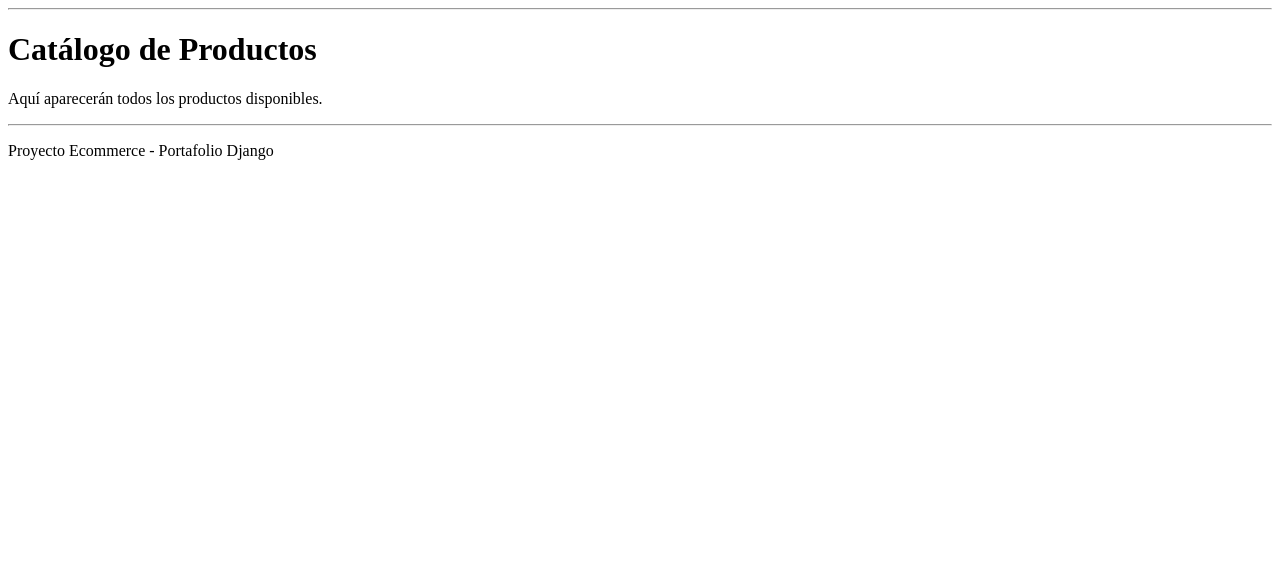
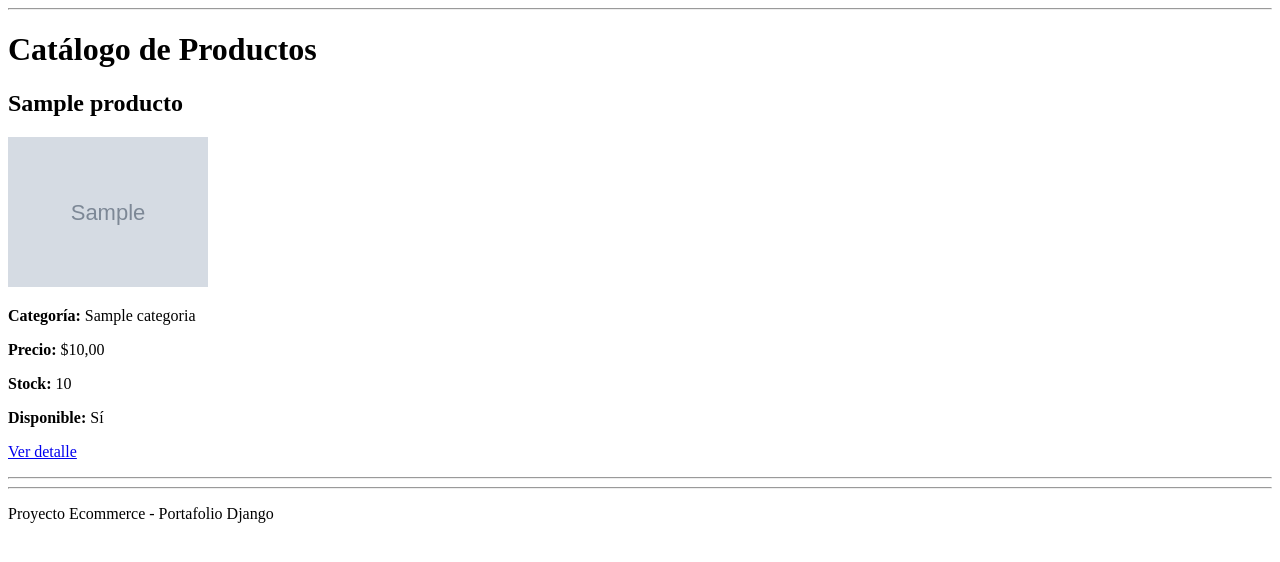
Before and after one commit to JCarvajalLab/Modulo-8-E-commerce-ProyectoFinal, a Django app: page /productos/ in a window 1280 px wide. Shown: the part 27-589 px from the top of the page. Run offline with Django 5.2, Linux system fonts and the light colour scheme; tables that the repository leaves empty hold one stand-in row (values such as "Sample post"); grey boxes marked "Sample" are stand-in pictures.

Commit message:
feat: Se implementa catalogo y detalle de productos(funcionalidad)

```diff
--- a/productos/templates/productos/lista_productos.html
+++ b/productos/templates/productos/lista_productos.html
@@ -3,7 +3,37 @@
 
 {% block content %}
 
-    <h1>Catálogo de Productos</h1>
-    <p>Aquí aparecerán todos los productos disponibles.</p>
+<h1>Catálogo de Productos</h1>
+
+{% for producto in productos %}
+
+<article>
+    <h2>{{ producto.nombre }}</h2>
+    {% if producto.imagen %}
+        <img src="{{ producto.imagen.url }}" alt="{{ producto.nombre }}" width="200">
+    {% else %}
+        <p>Sin imagen disponible.</p>
+    {% endif %}
+    <p><strong>Categoría:</strong> {{ producto.categoria }}</p>
+    <p><strong>Precio:</strong> ${{ producto.precio }}</p>
+    <p><strong>Stock:</strong> {{ producto.stock }}</p>
+    <p><strong>Disponible:</strong>
+        {% if producto.disponible %}
+            Sí
+        {% else %}
+            No
+        {% endif %}
+    </p>
+    <p><a href="{% url 'productos:detalle_producto' producto.id %}">Ver detalle</a></p>
+
+</article>
+
+<hr>
+
+{% empty %}
+
+<p>No existen productos registrados.</p>
+
+{% endfor %}
 
 {% endblock content %}
--- a/productos/urls.py
+++ b/productos/urls.py
@@ -6,4 +6,5 @@ app_name = "productos" #Es para redirigir sin utilizar la url
 urlpatterns = [
     path("", views.home, name="home"),
     path("productos/", views.lista_productos, name="lista_productos"),
+    path("producto/<int:producto_id>/", views.detalle_producto, name="detalle_producto")
 ]
--- a/productos/views.py
+++ b/productos/views.py
@@ -1,7 +1,17 @@
-from django.shortcuts import render
+from django.shortcuts import render, get_object_or_404
+from .models import Producto
 
 def home(request):
     return render(request, 'productos/home.html')
 
 def lista_productos(request):
-    return render(request, 'productos/lista_productos.html')
+    productos = Producto.objects.all()
+    context = {'productos': productos}
+
+    return render(request, 'productos/lista_productos.html', context)
+
+def detalle_producto(request, producto_id):
+    producto = get_object_or_404(Producto, id=producto_id)
+    context = {'producto' : producto}
+
+    return render(request, 'productos/detalle_producto.html', context)
```
Also changed, not shown: productos/templates/productos/detalle_producto.html (+25 -0 lines).
